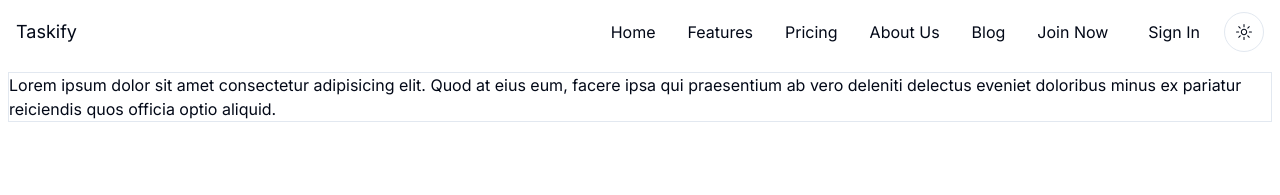
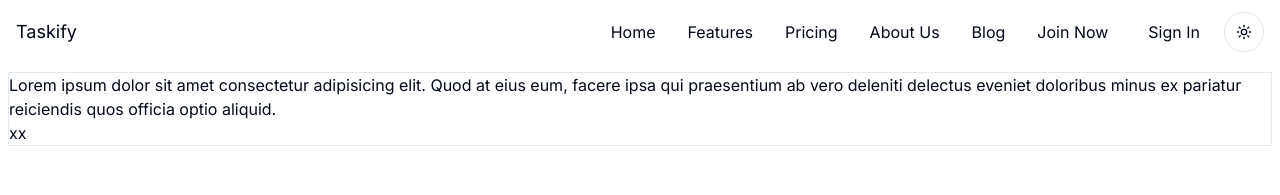
Before and after one commit to akladyous/taskify, a Next.js app: page / in a window 1280 px wide. Shown: the top 195 px of the page. Built offline with nearby package versions, Linux system fonts and the light colour scheme; no server answers.

Commit message:
Untracked files on taskify

```diff
--- a/package.json
+++ b/package.json
@@ -12,7 +12,6 @@
     "@clerk/nextjs": "^4.29.1",
     "@prisma/client": "^5.7.1",
     "@radix-ui/react-dropdown-menu": "^2.0.6",
-    "@radix-ui/react-icons": "^1.3.0",
     "@radix-ui/react-slot": "^1.0.2",
     "class-variance-authority": "^0.7.0",
     "clsx": "^2.1.0",
--- a/src/app/page.tsx
+++ b/src/app/page.tsx
@@ -1,14 +1,16 @@
 import { ThemeToggler } from '@/components/theme/ThemeToggler';
+import { DropdownMenu } from '@/components/ui/dropdown-menu';
 import { UserButton } from '@clerk/nextjs';
 
 export default function Home() {
   return (
     <main className=' border m-2'>
       <p>
-        Lorem ipsum dolor sit amet consectetur adipisicing elit. Quod at eius eum, facere ipsa qui
-        praesentium ab vero deleniti delectus eveniet doloribus minus ex pariatur reiciendis quos
-        officia optio aliquid.
+        Lorem ipsum dolor sit amet consectetur adipisicing elit. Quod at eius eum, facere ipsa qui praesentium ab vero deleniti delectus eveniet doloribus minus
+        ex pariatur reiciendis quos officia optio aliquid.
       </p>
+      <p>xx</p>
+      <DropdownMenu />
     </main>
   );
 }
--- a/src/components/theme/ThemeProvider.tsx
+++ b/src/components/theme/ThemeProvider.tsx
@@ -5,5 +5,9 @@ import { ThemeProvider as NextThemesProvider } from 'next-themes';
 import { type ThemeProviderProps } from 'next-themes/dist/types';
 
 export function ThemeProvider({ children, ...props }: ThemeProviderProps) {
-  return <NextThemesProvider {...props}>{children}</NextThemesProvider>;
+  return (
+    <NextThemesProvider {...props} enableSystem={true}>
+      {children}
+    </NextThemesProvider>
+  );
 }
--- a/src/components/theme/ThemeToggler.tsx
+++ b/src/components/theme/ThemeToggler.tsx
@@ -2,7 +2,7 @@
 
 import { useCallback } from 'react';
 
-import { MoonIcon, SunIcon } from '@radix-ui/react-icons';
+import { MoonIcon, SunIcon } from 'lucide-react';
 import { useTheme } from 'next-themes';
 import { Button } from '@/components/ui/button';
 
@@ -21,3 +21,5 @@ export function ThemeToggler() {
     </Button>
   );
 }
+
+// {theme === 'dark' ? <SunIcon /> : <MoonIcon />}
--- a/src/lib/utils.ts
+++ b/src/lib/utils.ts
@@ -1,6 +1,6 @@
-import { type ClassValue, clsx } from "clsx"
-import { twMerge } from "tailwind-merge"
+import { type ClassValue, clsx } from 'clsx';
+import { twMerge } from 'tailwind-merge';
 
 export function cn(...inputs: ClassValue[]) {
-  return twMerge(clsx(inputs))
+  return twMerge(clsx(inputs));
 }
```
Also changed, not shown: src/components/theme/ThemeDropdownMenu.tsx (+2 -7 lines), 1 other file (tests, documents, lock files or other folders).
